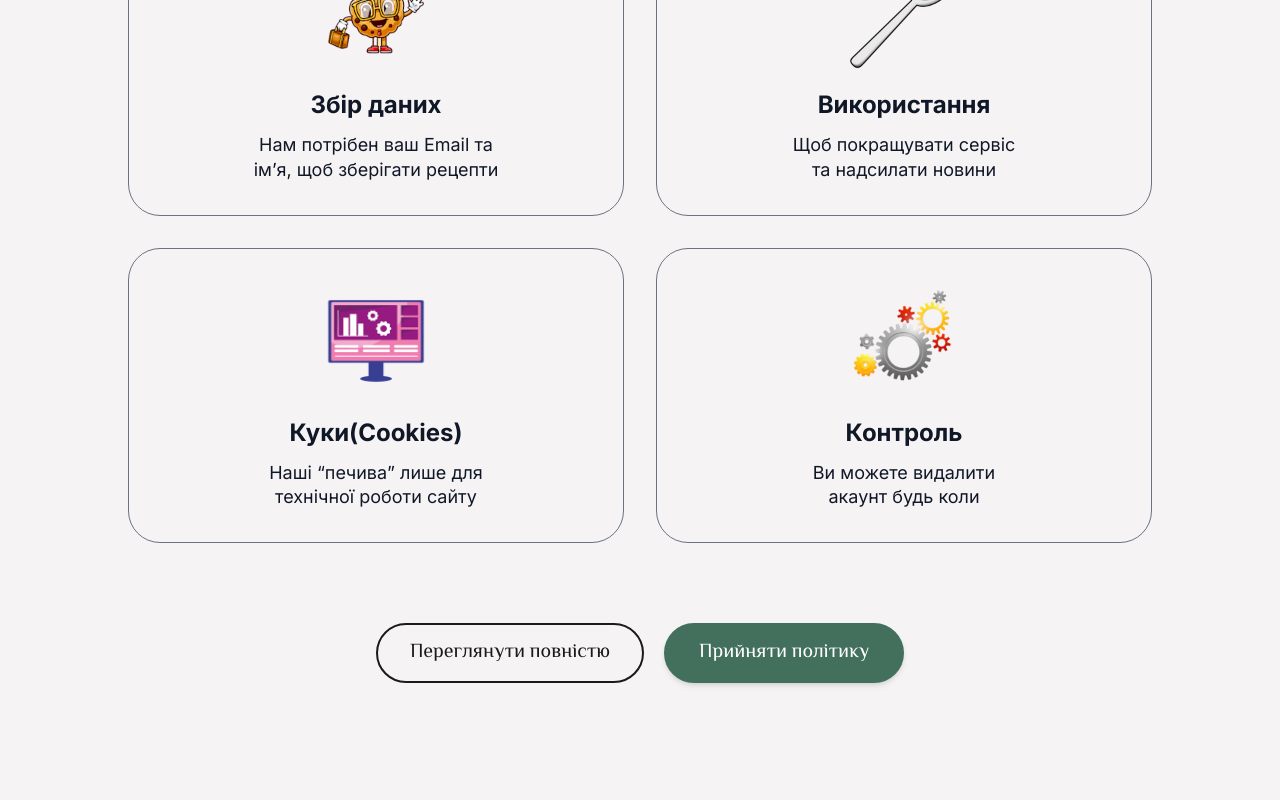
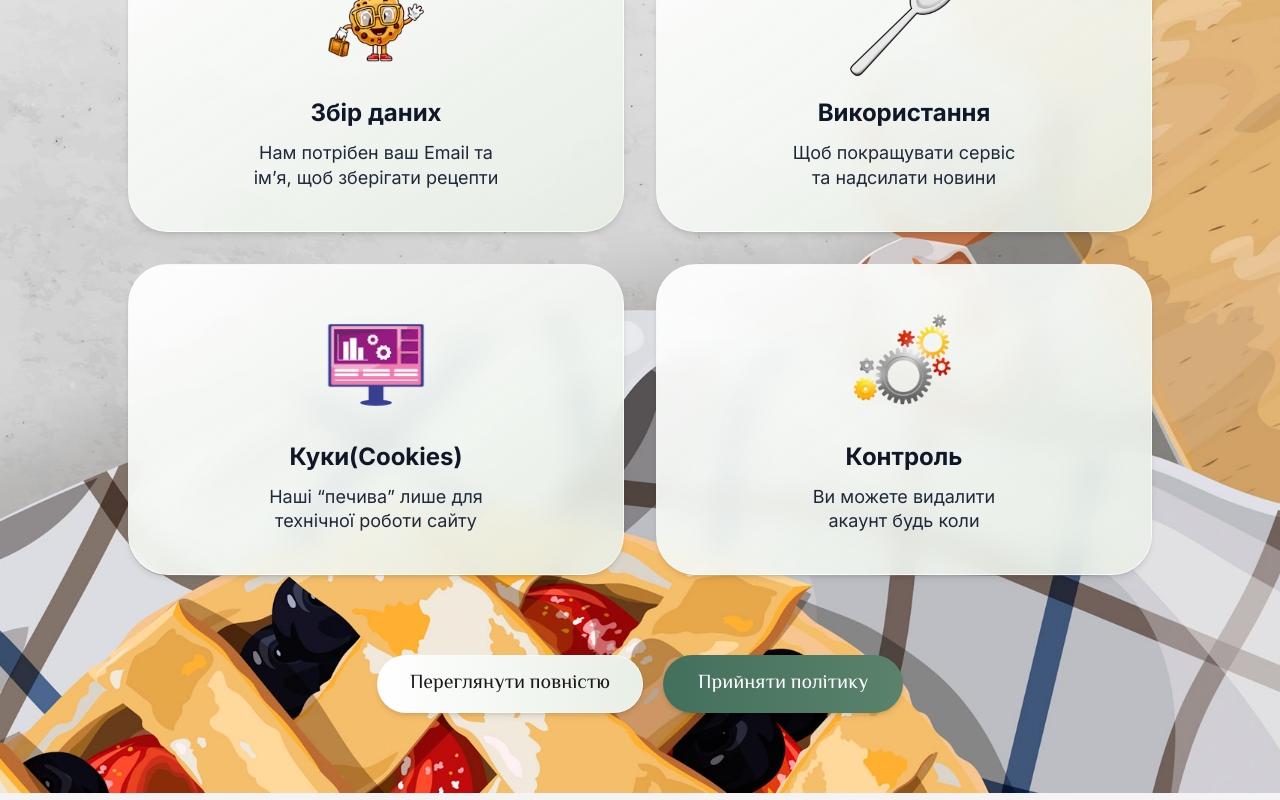
Before and after one commit to litecook-team/litecook-frontend, a React (Vite) app: page /privacy in a window 1280 px wide. Shown: the part 740-1540 px from the top of the page. Built offline with nearby package versions, Linux system fonts and the light colour scheme; no server answers; what @react-pdf/renderer would draw is missing.

Commit message:
Updated page Home.jsx Menu.jsx PrivacyPolicy.jsx and App.jsx

```diff
--- a/src/pages/Menu.jsx
+++ b/src/pages/Menu.jsx
@@ -81,7 +81,7 @@ const Menu = () => {
     const [exportError, setExportError] = useState(null); // Стан для помилок експорту
 
     // Стани для списку покупок
-    const [useFridge, setUseFridge] = useState(true); // Чи враховувати холодильник
+    const [useFridge, setUseFridge] = useState(true); // Чи враховувати мої продукти
     const [shoppingList, setShoppingList] = useState(null); // Сам список
     const [isShoppingListLoading, setIsShoppingListLoading] = useState(false); // Завантаження списку
     const [activeListScope, setActiveListScope] = useState(null); // 'day' або 'week'
@@ -469,11 +469,13 @@ const Menu = () => {
 
                                                             {/* Зображення (Адаптивне та збільшене) */}
                                                             <div className="w-full sm:w-[240px] lg:w-[280px] h-56 sm:h-36 lg:h-40 shrink-0 relative">
-                                                                <img
-                                                                    src={getImageUrl(recipe.image)}
-                                                                    alt={recipe.title}
-                                                                    className="w-full h-full object-cover rounded-[1rem] shadow-sm group-hover:scale-105 transition-transform duration-700"
-                                                                />
+                                                                <Link to={`/recipe/${recipe.id}`} className="block w-full h-full">
+                                                                    <img
+                                                                        src={getImageUrl(recipe.image)}
+                                                                        alt={recipe.title}
+                                                                        className="w-full h-full object-cover rounded-[1rem] shadow-sm group-hover:scale-105 transition-transform duration-700"
+                                                                    />
+                                                                </Link>
 
                                                                 {/* Кнопка видалення (На мобільних на картинці) */}
                                                                 <button
@@ -557,10 +559,10 @@ const Menu = () => {
                                 Список продуктів
                             </h3>
 
-                            {/* Тогл "Враховувати мій холодильник" */}
+                            {/* Тогл "Враховувати мої продукти" */}
                             <div className="flex items-center justify-between bg-gray-50 border border-gray-100 rounded-xl p-3 mb-4 transition-colors hover:bg-gray-100">
                                 <span className="text-sm text-gray-700 font-['Inter'] font-semibold">
-                                    Мій холодильник
+                                    Мої продукти
                                 </span>
                                  <button
                                     onClick={() => {
--- a/src/pages/PrivacyPolicy.jsx
+++ b/src/pages/PrivacyPolicy.jsx
@@ -7,6 +7,7 @@ import imgData from '../assets/privacy/Data_collection.png';
 import imgUsage from '../assets/privacy/Using.png';
 import imgCookies from '../assets/privacy/Cookies.png';
 import imgControl from '../assets/privacy/Control.png';
+import bgPrivacy from '../assets/privacy/fon_privacy.jpg';
 
 const PrivacyPolicy = () => {
     const navigate = useNavigate();
@@ -28,8 +29,10 @@ const PrivacyPolicy = () => {
     };
 
     return (
-        <div className="w-full min-h-screen bg-[#F6F3F4] text-[#1A1A1A] font-['Inter'] flex flex-col items-center py-10 px-6 sm:px-10 lg:px-20 relative overflow-hidden">
-
+        <div
+            className="w-full min-h-screen text-[#1A1A1A] font-['Inter'] flex flex-col items-center py-10 px-6 sm:px-10 lg:px-20 relative overflow-hidden bg-cover bg-center "
+            style={{ backgroundImage: `url(${bgPrivacy})` }}
+        >
             {/* Контейнер контенту */}
             <div className="w-full max-w-6xl relative z-10">
 
@@ -65,7 +68,8 @@ const PrivacyPolicy = () => {
                 <div className="w-full max-w-5xl mx-auto grid grid-cols-1 sm:grid-cols-2 gap-6 md:gap-8 mb-16 lg:mb-20 font-['Inter']">
 
                     {/* Картка 1: Збір даних */}
-                    <Link to="/privacy/data" className="bg-transparent border border-gray-500 rounded-[2rem] p-8 flex flex-col items-center text-center hover:bg-white transition-all duration-300 group">
+                    {/* ЗМІНЕНО: Додано легкий градієнт bg-gradient-to-br from-white/95 to-[#E8EFE6]/90 */}
+                    <Link to="/privacy/data" className="bg-gradient-to-br from-white/95 to-[#E8EFE6]/90 backdrop-blur-md border-[1.5px] border-white/50 rounded-[2.5rem] p-8 sm:p-10 flex flex-col items-center text-center hover:shadow-xl hover:-translate-y-1 transition-all duration-300 group shadow-md">
                         <div className="mb-4 flex items-center justify-center group-hover:scale-110 transition-transform">
                             <img
                                 src={imgData}
@@ -74,11 +78,11 @@ const PrivacyPolicy = () => {
                             />
                         </div>
                         <h3 className="text-2xl font-bold mb-3 text-gray-900">Збір даних</h3>
-                        <p className="text-gray-900 text-lg leading-snug">Нам потрібен ваш Email та<br/>ім’я, щоб зберігати рецепти</p>
+                        <p className="text-gray-800 text-lg leading-snug">Нам потрібен ваш Email та<br/>ім’я, щоб зберігати рецепти</p>
                     </Link>
 
                     {/* Картка 2: Використання */}
-                    <Link to="/privacy/usage" className="bg-transparent border border-gray-500 rounded-[2rem] p-8 flex flex-col items-center text-center hover:bg-white transition-all duration-300 group">
+                    <Link to="/privacy/usage" className="bg-gradient-to-br from-white/95 to-[#E8EFE6]/90 backdrop-blur-md border-[1.5px] border-white/50 rounded-[2.5rem] p-8 sm:p-10 flex flex-col items-center text-center hover:shadow-xl hover:-translate-y-1 transition-all duration-300 group shadow-md">
                         <div className="mb-4 flex items-center justify-center group-hover:scale-110 transition-transform">
                             <img
                                 src={imgUsage}
@@ -87,11 +91,11 @@ const PrivacyPolicy = () => {
                             />
                         </div>
                         <h3 className="text-2xl font-bold mb-3 text-gray-900">Використання</h3>
-                        <p className="text-gray-900 text-lg leading-snug">Щоб покращувати сервіс<br/>та надсилати новини</p>
+                        <p className="text-gray-800 text-lg leading-snug">Щоб покращувати сервіс<br/>та надсилати новини</p>
                     </Link>
 
                     {/* Картка 3: Куки */}
-                    <Link to="/privacy/cookies" className="bg-transparent border border-gray-500 rounded-[2rem] p-8 flex flex-col items-center text-center hover:bg-white transition-all duration-300 group">
+                    <Link to="/privacy/cookies" className="bg-gradient-to-br from-white/95 to-[#E8EFE6]/90 backdrop-blur-md border-[1.5px] border-white/50 rounded-[2.5rem] p-8 sm:p-10 flex flex-col items-center text-center hover:shadow-xl hover:-translate-y-1 transition-all duration-300 group shadow-md">
                         <div className="mb-4 flex items-center justify-center group-hover:scale-110 transition-transform">
                             <img
                                 src={imgCookies}
@@ -100,11 +104,11 @@ const PrivacyPolicy = () => {
                             />
                         </div>
                         <h3 className="text-2xl font-bold mb-3 text-gray-900">Куки(Cookies)</h3>
-                        <p className="text-gray-900 text-lg leading-snug">Наші “печива” лише для<br/>технічної роботи сайту</p>
+                        <p className="text-gray-800 text-lg leading-snug">Наші “печива” лише для<br/>технічної роботи сайту</p>
                     </Link>
 
                     {/* Картка 4: Контроль */}
-                    <Link to="/privacy/control" className="bg-transparent border border-gray-500 rounded-[2rem] p-8 flex flex-col items-center text-center hover:bg-white transition-all duration-300 group">
+                    <Link to="/privacy/control" className="bg-gradient-to-br from-white/95 to-[#E8EFE6]/90 backdrop-blur-md border-[1.5px] border-white/50 rounded-[2.5rem] p-8 sm:p-10 flex flex-col items-center text-center hover:shadow-xl hover:-translate-y-1 transition-all duration-300 group shadow-md">
                         <div className="mb-4 flex items-center justify-center group-hover:scale-110 transition-transform">
                             <img
                                 src={imgControl}
@@ -113,31 +117,31 @@ const PrivacyPolicy = () => {
                             />
                         </div>
                         <h3 className="text-2xl font-bold mb-3 text-gray-900">Контроль</h3>
-                        <p className="text-gray-900 text-lg leading-snug">Ви можете видалити<br/>акаунт будь коли</p>
+                        <p className="text-gray-800 text-lg leading-snug">Ви можете видалити<br/>акаунт будь коли</p>
                     </Link>
 
                 </div>
 
-                {/* СУЧАСНІ КНОПКИ З ЧІТКОЮ ІЄРАРХІЄЮ */}
+{/* СУЧАСНІ КНОПКИ З ЧІТКОЮ ІЄРАРХІЄЮ */}
                 <div className="flex flex-col sm:flex-row gap-5 mb-10 w-full justify-center">
-                    {/* Другорядна дія (Secondary) - Outline стиль */}
+                    {/* Другорядна дія (Secondary) - ЗМІНЕНО на градієнт */}
                     <Link
                         to="/privacy/full"
-                        className="px-8 py-3.5 border-2 border-[#1A1A1A] text-[#1A1A1A] rounded-full font-['El_Messiri'] text-xl text-center hover:bg-[#1A1A1A] hover:text-white transition-all w-full sm:w-auto min-w-[240px]"
+                        className="px-8 py-3.5 bg-gradient-to-r from-white to-[#E8EFE6] text-[#1A1A1A] border border-white/60 shadow-md rounded-full font-['El_Messiri'] text-xl text-center hover:shadow-lg hover:from-[#E8EFE6] hover:to-[#DCE8D9] transition-all w-full sm:w-auto min-w-[240px]"
                     >
                         Переглянути повністю
                     </Link>
 
-                    {/* Головна дія (Primary) - Акцентна */}
+                    {/* Головна дія (Primary) - ЗМІНЕНО на градієнт */}
                     {!isAccepted ? (
                         <button
                             onClick={handleAcceptPolicy}
-                            className="px-8 py-3.5 bg-[#42705D] text-white border-2 border-[#42705D] rounded-full font-['El_Messiri'] text-xl text-center shadow-md hover:bg-[#2B4B3C] hover:border-[#2B4B3C] hover:shadow-lg transition-all w-full sm:w-auto min-w-[240px]"
+                            className="px-8 py-3.5 bg-gradient-to-r from-[#42705D] to-[#5B826B] text-white rounded-full font-['El_Messiri'] text-xl text-center shadow-md hover:from-[#2B4B3C] hover:to-[#42705D] hover:shadow-lg transition-all w-full sm:w-auto min-w-[240px]"
                         >
                             Прийняти політику
                         </button>
                     ) : (
-                        <div className="px-8 py-3.5 bg-gray-200 text-gray-600 border-2 border-gray-200 rounded-full font-['El_Messiri'] text-xl text-center w-full sm:w-auto min-w-[240px] flex items-center justify-center gap-2 cursor-default">
+                        <div className="px-8 py-3.5 bg-white/60 backdrop-blur-sm text-gray-700 border border-white/50 rounded-full font-['El_Messiri'] text-xl text-center shadow-sm w-full sm:w-auto min-w-[240px] flex items-center justify-center gap-2 cursor-default">
                             <svg className="w-5 h-5" fill="none" stroke="currentColor" strokeWidth="3" viewBox="0 0 24 24"><path strokeLinecap="round" strokeLinejoin="round" d="M5 13l4 4L19 7"></path></svg>
                             Вже прийнято
                         </div>
```
Also changed, not shown: src/App.jsx (+62 -7 lines), src/pages/Home.jsx (+8 -2 lines), src/assets/privacy/fon_privacy.jpg (added).
